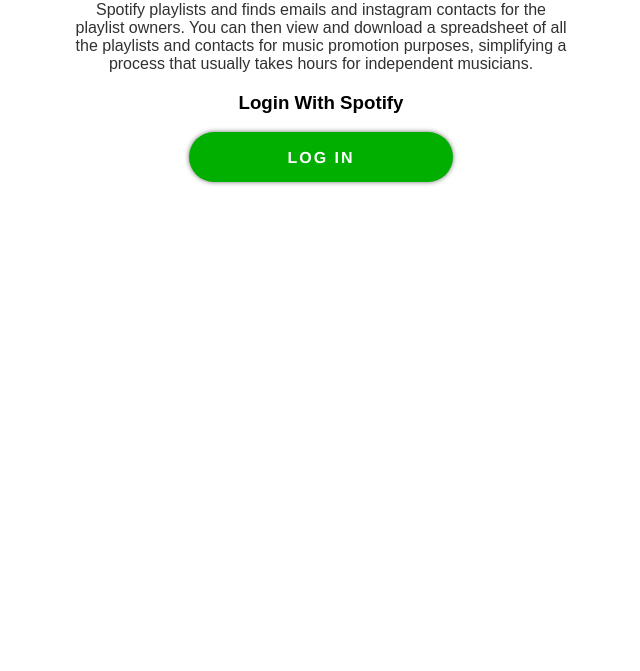
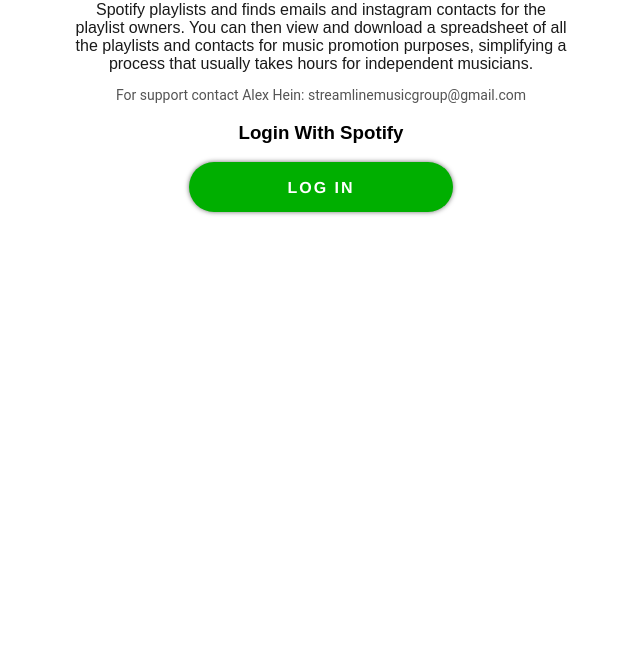
Before and after one commit to alxhein/find-playlist-contacts, a plain HTML site: page index.html in a window 1280 px wide. Shown: the part 129-800 px from the top of the page, without its empty margins (319-959 px from the left). Drawn offline with nearby package versions, Linux system fonts and the light colour scheme.

Commit message:
added support

```diff
--- a/index.html
+++ b/index.html
@@ -15,6 +15,7 @@
         <img class='streamline-logo' src='Streamline-black-white.jpg'>
         <p class='about'>Streamline Music's playlist contact tool searches through hundreds of Spotify playlists and finds emails and instagram contacts for the playlist owners.
           You can then view and download a spreadsheet of all the playlists and contacts for music promotion purposes, simplifying a process that usually takes hours for independent musicians.</p>
+          <p class='support'>For support contact Alex Hein: streamlinemusicgroup@gmail.com</p>
         <h3>Login With Spotify</h3>
         <div class='spotify-login-button' id='authorize'>
             <p>Log In</p>
--- a/style.css
+++ b/style.css
@@ -167,5 +167,11 @@ table, th, td {
     width: 500px;
     font-family: Arial, Helvetica, sans-serif;
     margin: 0 auto;
-    color: #313131;
+    color: #1a1a1a;
 }
+
+.support{
+    font-family: Roboto, sans-serif;
+    font-size: 14px;
+    color: rgb(84, 84, 84);
+}
```
